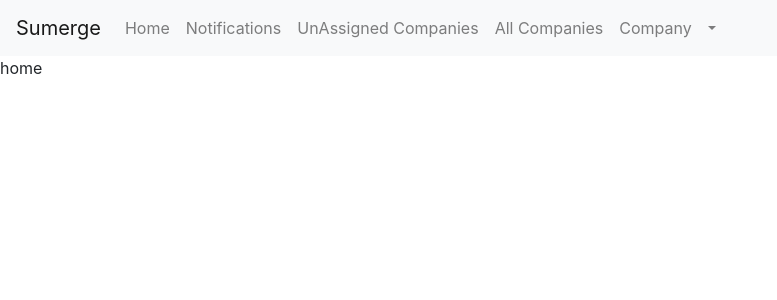
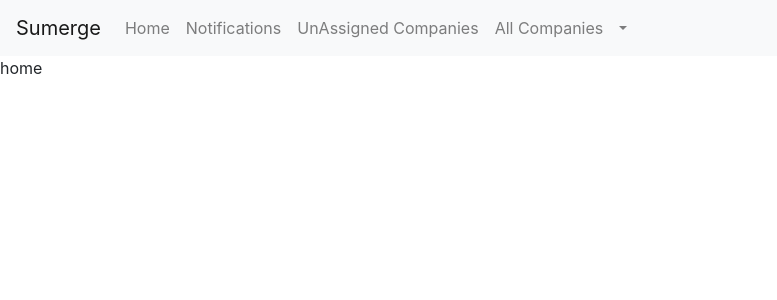
Before and after one commit to SE-GUC/Scrum-Masters, a React (Create React App) app in the folder scrum-masters/: page / in a window 1280 px wide. Shown: the top 300 px of the page, without its empty margins (0-777 px from the left). Built offline with nearby package versions, Linux system fonts and the light colour scheme.

Commit message:
allcompanies-updatecompanyform

```diff
--- a/scrum-masters/src/Compnents/navigationbar.js
+++ b/scrum-masters/src/Compnents/navigationbar.js
@@ -13,11 +13,13 @@ const navigationbar = () => {
             <Nav.Link href="#link">Notifications</Nav.Link>
             <Nav.Link href="#link">UnAssigned Companies</Nav.Link>
             <Nav.Link href="/allCompanies">All Companies</Nav.Link>
-            <Nav.Link href="/CompanyUpdate">Company</Nav.Link>
             <NavDropdown title="" id="basic-nav-dropdown">
               <NavDropdown.Item href="#action/3.1">Sign out</NavDropdown.Item>
               <NavDropdown.Item href="/companyform">
                 Company Form
+              </NavDropdown.Item>
+              <NavDropdown.Item href="CompanyUpdate">
+                Update Company
               </NavDropdown.Item>
               <NavDropdown.Item href="#action/3.2">settings</NavDropdown.Item>
               <NavDropdown.Divider />
```
